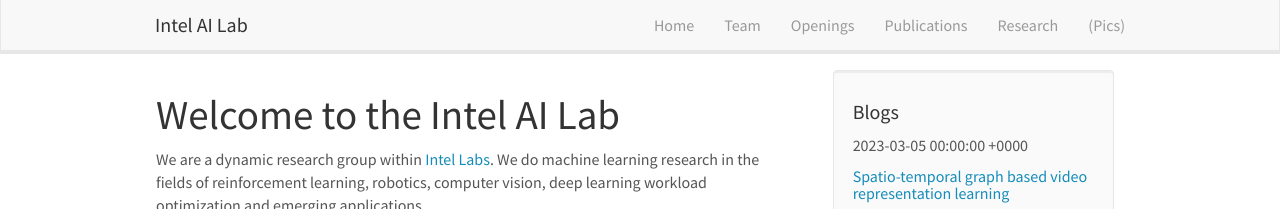
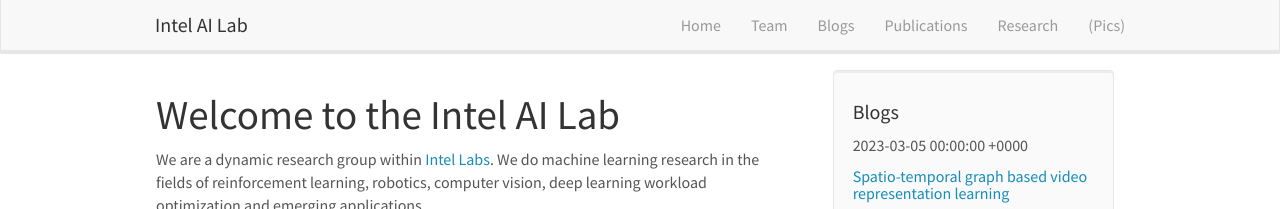
Before and after one commit to intelailabpage/intelailabpage.github.io, a Jekyll site: the page built from _pages/home.md, in a window 1280 px wide. Shown: the top 209 px of the page. Built offline with Jekyll 4.4.1, drawn with Linux system fonts in a browser that asks for light colours; nearby versions of some CDN libraries.

Commit message:
Update header.html

```diff
--- a/_includes/header.html
+++ b/_includes/header.html
@@ -15,7 +15,7 @@
 	  <ul class="nav navbar-nav navbar-right">
 		<li><a href="{{ site.url }}{{ site.baseurl }}/">Home</a></li>
 		<li><a href="{{ site.url }}{{ site.baseurl }}/team">Team</a></li>
-		<li><a href="{{ site.url }}{{ site.baseurl }}/openings">Openings</a></li>
+		<li><a href="{{ site.url }}{{ site.baseurl }}/allblogs">Blogs</a></li>
 		<li><a href="{{ site.url }}{{ site.baseurl }}/publications">Publications</a></li>
 		<li><a href="{{ site.url }}{{ site.baseurl }}/research">Research</a></li>
 		<li><a href="{{ site.url }}{{ site.baseurl }}/pictures">(Pics)</a></li>
```
